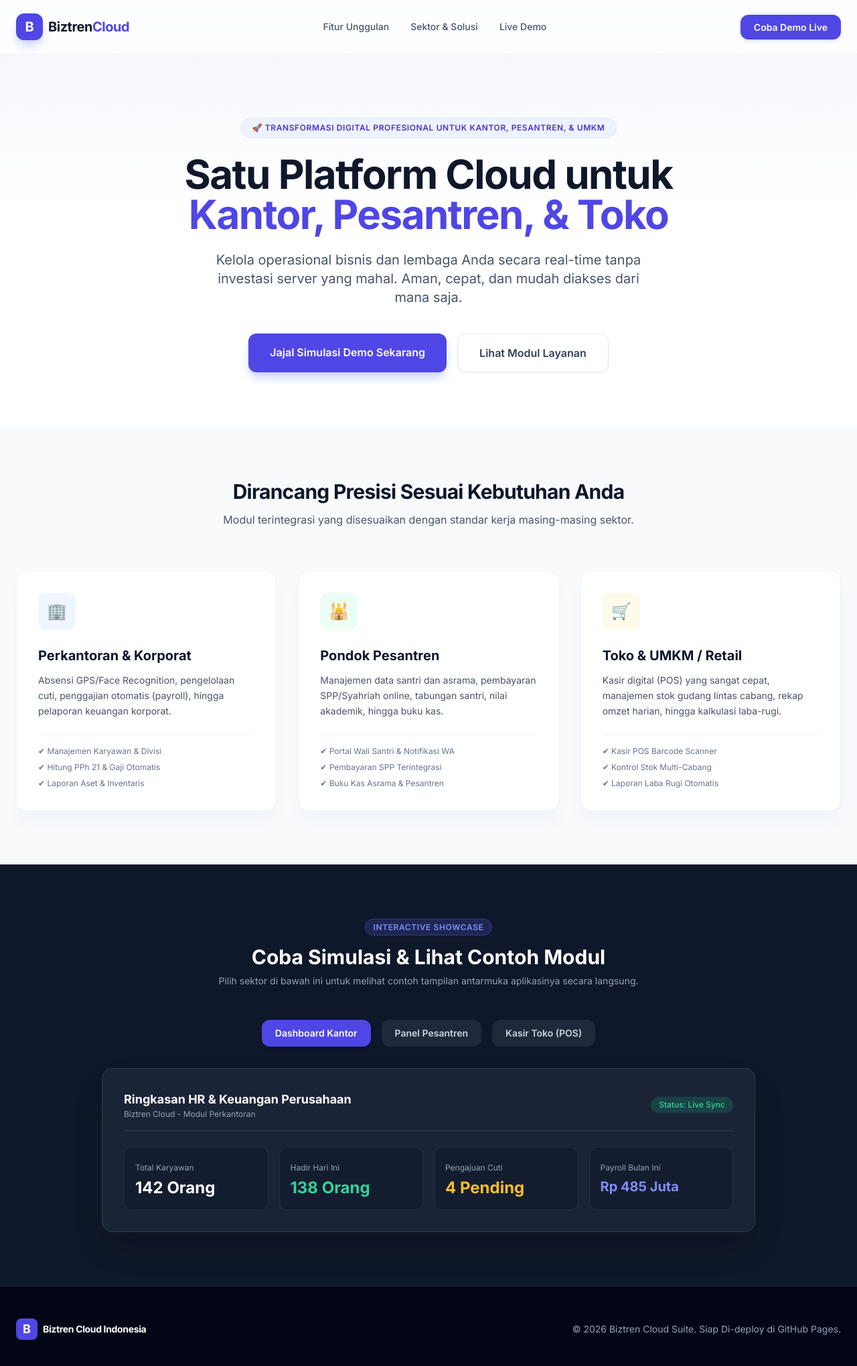
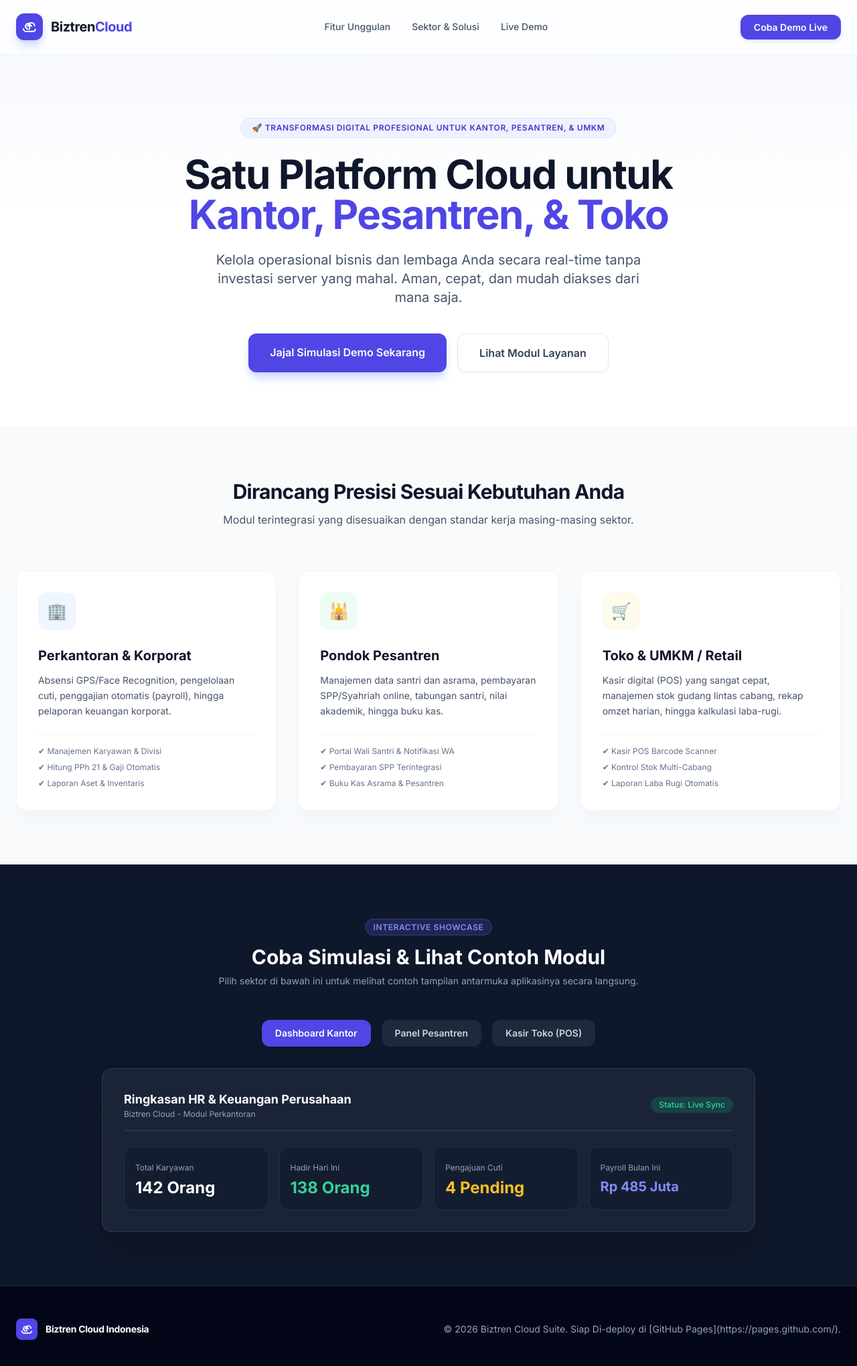
Before and after one commit to Biztren-Cloud/biztren-cloud-iklan, a plain HTML site: page index.html in a window 1280 px wide. Shown: the whole page at 67% size. Drawn offline with nearby package versions, Linux system fonts and the light colour scheme.

Commit message:
Update index.html

```diff
--- a/index.html
+++ b/index.html
@@ -16,8 +16,13 @@
     <!-- Navbar -->
     <header class="fixed top-0 left-0 right-0 bg-white/80 backdrop-blur-md border-b border-slate-100 z-50">
         <div class="max-w-7xl mx-auto px-6 h-20 flex justify-between items-center">
-            <div class="flex items-center space-x-2">
-                <div class="w-10 h-10 rounded-xl bg-indigo-600 flex items-center justify-center text-white font-bold text-xl shadow-lg shadow-indigo-200">B</div>
+            <div class="flex items-center space-x-3">
+                <!-- Logo Ikon Awan Digital (SVG) -->
+                <div class="w-10 h-10 rounded-xl bg-indigo-600 flex items-center justify-center text-white shadow-lg shadow-indigo-200">
+                    <svg class="w-6 h-6" fill="none" stroke="currentColor" stroke-width="2" viewBox="0 0 24 24" xmlns="http://www.w3.org/2000/svg">
+                        <path stroke-linecap="round" stroke-linejoin="round" d="M3 15a4 4 0 004 4h10a4 4 0 003.874-3.03M15 11l-3-3m0 0l-3 3m3-3v7.5M19.5 10.5c0-2.485-2.015-4.5-4.5-4.5-1.08 0-2.07.388-2.828 1.03A5.5 5.5 0 006 10.5c0 2.378 1.554 4.394 3.684 5.09"></path>
+                    </svg>
+                </div>
                 <span class="text-xl font-bold tracking-tight text-slate-900">Biztren<span class="text-indigo-600">Cloud</span></span>
             </div>
             <nav class="hidden md:flex space-x-8 text-sm font-medium text-slate-600">
@@ -30,7 +35,6 @@
             </div>
         </div>
     </header>
-
     <!-- Hero Section -->
     <section class="pt-32 pb-20 md:pt-44 md:px-6 relative overflow-hidden bg-gradient-to-b from-indigo-50/50 via-white to-white">
         <div class="max-w-7xl mx-auto px-6 text-center relative z-10">
@@ -206,16 +210,20 @@
     </section>
 
     <!-- Footer -->
+    <!-- Footer -->
     <footer class="bg-slate-950 text-slate-400 py-12 border-t border-slate-800 text-sm">
         <div class="max-w-7xl mx-auto px-6 flex flex-col md:flex-row justify-between items-center gap-6">
-            <div class="flex items-center space-x-2">
-                <div class="w-8 h-8 rounded-lg bg-indigo-600 flex items-center justify-center text-white font-bold text-lg">B</div>
+            <div class="flex items-center space-x-3">
+                <div class="w-8 h-8 rounded-lg bg-indigo-600 flex items-center justify-center text-white">
+                    <svg class="w-5 h-5" fill="none" stroke="currentColor" stroke-width="2" viewBox="0 0 24 24" xmlns="http://www.w3.org/2000/svg">
+                        <path stroke-linecap="round" stroke-linejoin="round" d="M3 15a4 4 0 004 4h10a4 4 0 003.874-3.03M15 11l-3-3m0 0l-3 3m3-3v7.5M19.5 10.5c0-2.485-2.015-4.5-4.5-4.5-1.08 0-2.07.388-2.828 1.03A5.5 5.5 0 006 10.5c0 2.378 1.554 4.394 3.684 5.09"></path>
+                    </svg>
+                </div>
                 <span class="text-white font-bold tracking-tight">Biztren Cloud Indonesia</span>
             </div>
-            <p>&copy; 2026 Biztren Cloud Suite. Siap Di-deploy di GitHub Pages.</p>
+            <p>&copy; 2026 Biztren Cloud Suite. Siap Di-deploy di [GitHub Pages](https://pages.github.com/).</p>
         </div>
     </footer>
-
     <!-- Script Tab Interaktif -->
     <script>
         function switchTab(type) {
```
